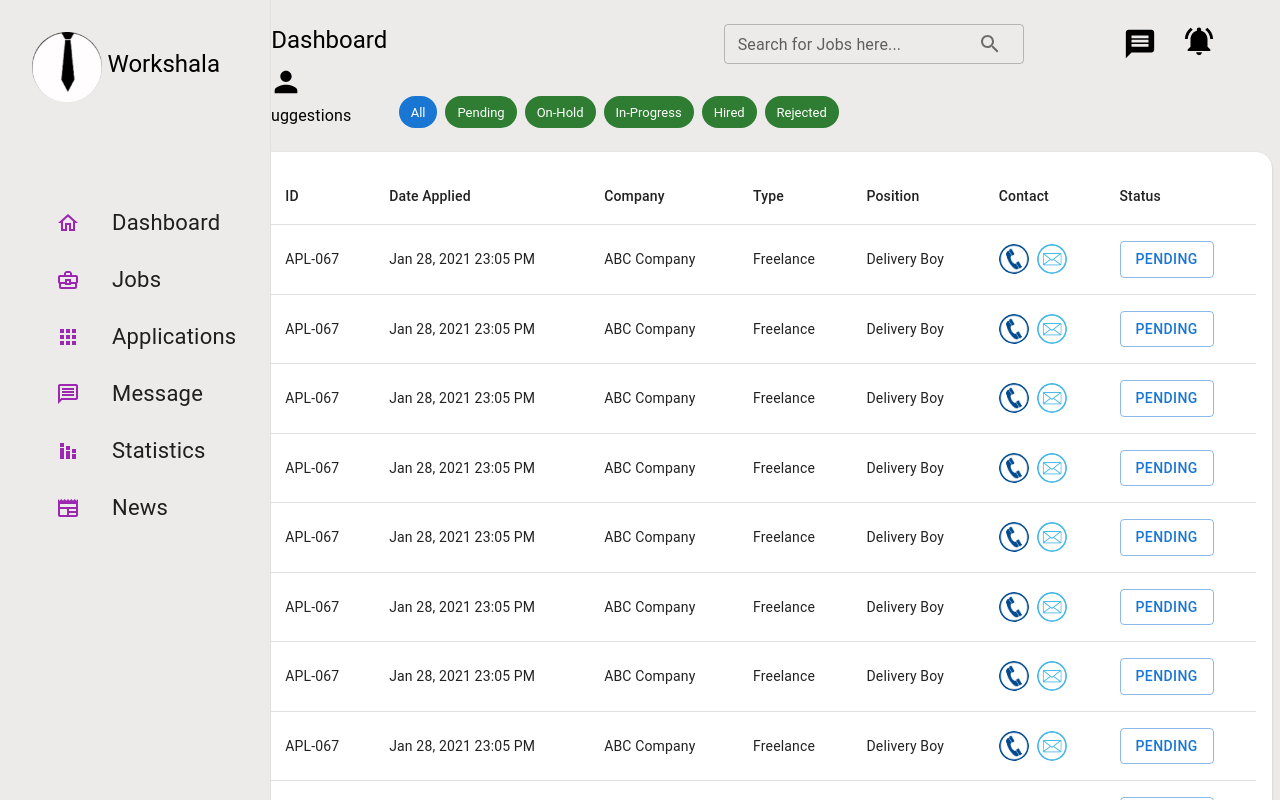
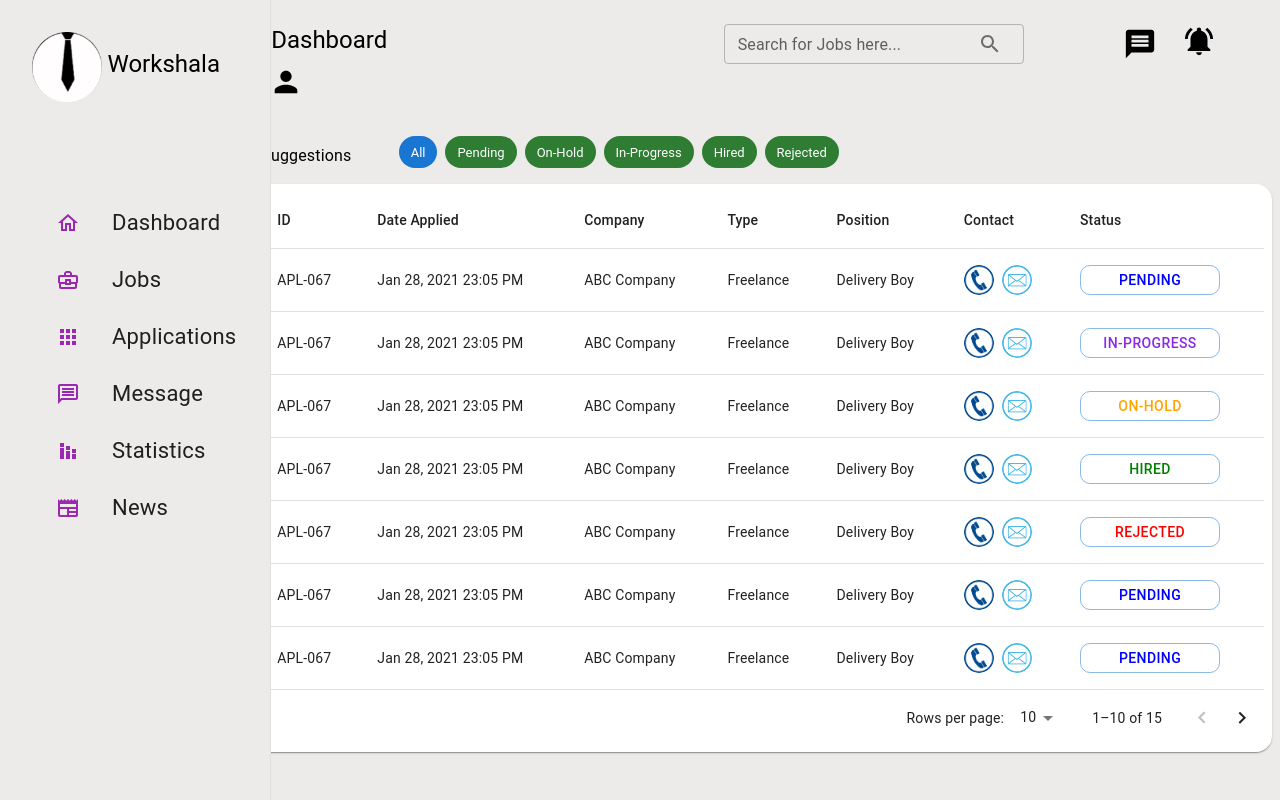
Before and after one commit to pesto-students/workshala-fe-n13-beta-2, a React (Create React App) app in the folder workshala/: page /Applications in a window 1280 px wide. Shown: the top 800 px of the page. Built offline with nearby package versions, Linux system fonts and the light colour scheme; the HTML template or start-up script is replaced by a standard one.

Commit message:
fix application and Job screen

```diff
--- a/workshala/src/Components/Application.jsx
+++ b/workshala/src/Components/Application.jsx
@@ -15,6 +15,7 @@ import Chip from "@mui/material/Chip";
 import Stack from "@mui/material/Stack";
 import Typography from "@mui/material/Typography";
 import { Button, Grid, Avatar } from "@mui/material";
+import { purple, red } from '@mui/material/colors';
 
 const suggestions = [
   {
@@ -49,7 +50,7 @@ const columns = [
 ];
 
 function createData(id, date, company, type, position, contact, status) {
-  return { id, date, company, type, position, contact, status };
+  return { id, date, company, type, position, contact, status};
 }
 
 const rows = [
@@ -61,6 +62,42 @@ const rows = [
     "Delivery Boy",
     "",
     "Pending"
+  ),
+  createData(
+    "APL-067",
+    "Jan 28, 2021 23:05 PM",
+    "ABC Company",
+    "Freelance",
+    "Delivery Boy",
+    "",
+    "In-Progress"
+  ),
+  createData(
+    "APL-067",
+    "Jan 28, 2021 23:05 PM",
+    "ABC Company",
+    "Freelance",
+    "Delivery Boy",
+    "",
+    "On-Hold"
+  ),
+  createData(
+    "APL-067",
+    "Jan 28, 2021 23:05 PM",
+    "ABC Company",
+    "Freelance",
+    "Delivery Boy",
+    "",
+    "Hired"
+  ),
+  createData(
+    "APL-067",
+    "Jan 28, 2021 23:05 PM",
+    "ABC Company",
+    "Freelance",
+    "Delivery Boy",
+    "",
+    "Rejected"
   ),
   createData(
     "APL-067",
@@ -132,43 +169,7 @@ const rows = [
     "Freelance",
     "Delivery Boy",
     "",
-    "Pending"
-  ),
-  createData(
-    "APL-067",
-    "Jan 28, 2021 23:05 PM",
-    "ABC Company",
-    "Freelance",
-    "Delivery Boy",
-    "",
-    "Pending"
-  ),
-  createData(
-    "APL-067",
-    "Jan 28, 2021 23:05 PM",
-    "ABC Company",
-    "Freelance",
-    "Delivery Boy",
-    "",
-    "Pending"
-  ),
-  createData(
-    "APL-067",
-    "Jan 28, 2021 23:05 PM",
-    "ABC Company",
-    "Freelance",
-    "Delivery Boy",
-    "",
-    "Pending"
-  ),
-  createData(
-    "APL-067",
-    "Jan 28, 2021 23:05 PM",
-    "ABC Company",
-    "Freelance",
-    "Delivery Boy",
-    "",
-    "Pending"
+    "Hired"
   ),
   createData(
     "APL-067",
@@ -189,6 +190,24 @@ const rows = [
     "Pending"
   ),
 ];
+
+const ColoredStatusCell = (props) => {
+  var statusColor = "blue";
+  switch(props.value) {
+    case "Pending" : statusColor = "blue"; break;
+    case "On-Hold" : statusColor = "orange";break;
+    case "In-Progress" : statusColor = "blueviolet";break;
+    case "Hired" : statusColor = "green";break;
+    case "Rejected" : statusColor = "red";break;
+    default:  statusColor = "blue";
+  }
+  return (
+
+  <Button variant="outlined"
+        style={{width:140, height:30, borderRadius:10, color:statusColor}} >
+        {props.value}
+  </Button>);
+}
 
 export default function Application() {
   const [page, setPage] = React.useState(0);
@@ -240,15 +259,15 @@ export default function Application() {
             </Grid>
         </Grid>
 
-      <Grid item md={12} alignItems="center" justifyContent="center" sx={{mt:2}}>
+      <Grid item md={12} alignItems="center" justifyContent="center" sx={{mt:1}}>
         <Paper
           sx={{
             m:1,
             borderRadius:4,
-            p:2
+            p:1
           }}
         >
-          <TableContainer>
+          <TableContainer sx={{maxHeight:500}}>
             <Table stickyHeader aria-label="sticky table">
               <TableHead>
                 <TableRow>
@@ -277,6 +296,12 @@ export default function Application() {
                         {columns.map((column, i) => {
                           const value = row[column.id];
                           return (
+                            (i == 7) ?  // do nothing
+                            <TableCell>
+                              column[i]
+                            </TableCell>
+
+                            :
                             (i == 5) ?
                               <TableCell>
                                 <Grid container>
@@ -292,15 +317,16 @@ export default function Application() {
                               </TableCell>
                             :
                             (i == 6) ?
-                              <TableCell>
-                                <Button variant="outlined">{value}</Button>
-                              </TableCell> :
 
-                              <TableCell key={column.id} align={column.align}>
-                                {column.format && typeof value === "number"
-                                  ? column.format(value)
-                                  : value}
-                              </TableCell>
+                                    <TableCell>
+                                      <ColoredStatusCell value={value}/>
+                                    </TableCell>
+                                  :
+                                    <TableCell key={column.id} align={column.align}>
+                                      {column.format && typeof value === "number"
+                                        ? column.format(value)
+                                        : value}
+                                    </TableCell>
                           );
                         })}
                       </TableRow>
--- a/workshala/src/Components/Job.jsx
+++ b/workshala/src/Components/Job.jsx
@@ -1,9 +1,10 @@
+import * as React from "react";
 import Card from "@mui/material/Card";
 import CardContent from "@mui/material/CardContent";
 
 import Typography from "@mui/material/Typography";
 import IconRa from "../Images/react.jpg";
-import {Avatar, Button, CardActions, Grid} from "@mui/material";
+import {Avatar, Button, CardActions, Grid, Select, MenuItem, Box, FormControl, InputLabel} from "@mui/material";
 import Chip from "@mui/material/Chip";
 import Stack from "@mui/material/Stack";
 
@@ -113,12 +114,21 @@ const CardTemplate = (props) => {
         </Card>
     );
 };
+
+
+
 function Job() {
+    const [sort, setValue] = React.useState('');
+
+    const handleChange = (event) => {
+        setValue(event.target.value);
+      };
+
     return (
       <Grid container>
         <Grid item container md={12}>
             <Grid item
-                md={2}
+                md={1.5}
                 sx={
                     {
                         ml: 2,
@@ -133,7 +143,7 @@ function Job() {
                 }
                 xs={0.5}
                 sm={0.5}
-                md={8}>
+                md={5}>
                 <Stack direction="colunm">
                     {
                     suggestions.map(item => (
@@ -148,6 +158,21 @@ function Job() {
                             }/>
                     ))
                 } </Stack>
+            </Grid>
+            <Grid item
+                sx={
+                    {mt:2}
+                }
+                xs={0.5}
+                sm={0.5}
+                md={5} align="right">
+
+                <Select sx={{height:35, width:120, borderRadius:4}}
+                        value={sort}    displayEmpty
+                        onChange={handleChange}>
+                    <MenuItem value="">Newest</MenuItem>
+                    <MenuItem value="Oldest">Oldest</MenuItem>
+                </Select>
             </Grid>
         </Grid>
                 <Grid item container md={12} spacing={1} sx={
```
